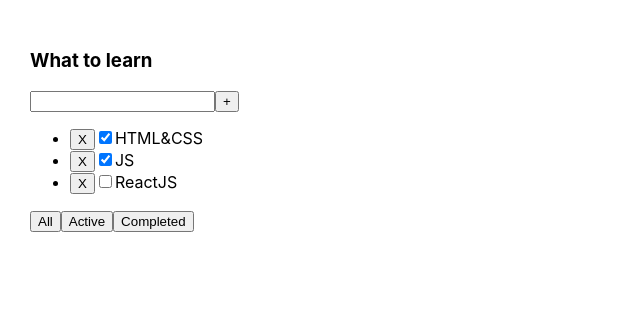
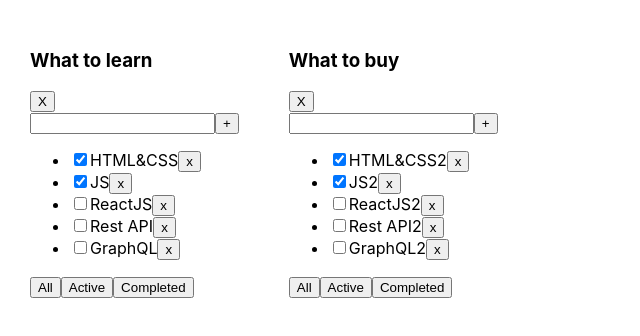
Before and after one commit to gdezpd/todolist-ts-1, a React (Create React App) app: page / in a window 1280 px wide. Shown: the top 336 px of the page, without its empty margins (0-640 px from the left). Built offline with nearby package versions, Linux system fonts and the light colour scheme.

Commit message:
lessons 5

```diff
--- a/src/App.tsx
+++ b/src/App.tsx
@@ -3,57 +3,94 @@ import './App.css';
 import {Todolist} from './Todolist';
 import {v1} from 'uuid';
 
-export type filterType = 'All' | 'Active' | 'Completed'
-
-type TaskType = {
-    id: string
-    title: string
-    isDone: boolean
+export type FilterValuesType = "all" | "active" | "completed";
+export type TodolistsType = {
+    id: string,
+    title: string,
+    filter: FilterValuesType
 }
 
 function App() {
 
-    const [tasks, setTask] = useState([
-        {id: v1(), title: "HTML&CSS", isDone: true},
-        {id: v1(), title: "JS", isDone: true},
-        {id: v1(), title: "ReactJS", isDone: false}
-    ]);
+    let todolistID1 = v1();
+    let todolistID2 = v1();
 
-    const removeTasks = (tasksID: string) => {
-        setTask(tasks.filter(f => f.id !== tasksID))
+    let [tasks, setTasks] = useState({
+        [todolistID1]: [
+            {id: v1(), title: "HTML&CSS", isDone: true},
+            {id: v1(), title: "JS", isDone: true},
+            {id: v1(), title: "ReactJS", isDone: false},
+            {id: v1(), title: "Rest API", isDone: false},
+            {id: v1(), title: "GraphQL", isDone: false},
+        ],
+        [todolistID2]: [
+            {id: v1(), title: "HTML&CSS2", isDone: true},
+            {id: v1(), title: "JS2", isDone: true},
+            {id: v1(), title: "ReactJS2", isDone: false},
+            {id: v1(), title: "Rest API2", isDone: false},
+            {id: v1(), title: "GraphQL2", isDone: false},
+        ]
+    });
+
+    let [todolists, setTodolists] = useState<Array<TodolistsType>>([
+        {id: todolistID1, title: 'What to learn', filter: 'all'},
+        {id: todolistID2, title: 'What to buy', filter: 'all'},
+    ])
+
+    function removeTask(todolistsID: string, id: string) {
+        setTasks({...tasks, [todolistsID]: tasks[todolistsID].filter(f => f.id !== id)})
+        // let filteredTasks = tasks.filter(t => t.id != id);
+        // setTasks(filteredTasks);
     }
 
-    const addTask = (title: string) => {
-        const newTask: TaskType = {id: v1(), title: title, isDone: false}
-        const updatedTask: Array<TaskType> = [newTask, ...tasks]
-        setTask(updatedTask)
+    function addTask(todolistsID: string, title: string) {
+        let newTask = {id: v1(), title: title, isDone: false};
+        setTasks({...tasks, [todolistsID]: [newTask, ...tasks[todolistsID]]})
+        // let newTasks = [task, ...tasks];
+        // setTasks(newTasks);
     }
 
-    const [filter, setFilter] = useState<filterType>("All")
+    function changeStatus(todolistsID: string, taskId: string, isDone: boolean) {
+        setTasks({...tasks, [todolistsID]: tasks[todolistsID].map(m => m.id === taskId ? {...m, isDone} : m)})
 
-    let filteredT = tasks
-
-    if (filter === "Active") {
-        filteredT = tasks.filter(f => !f.isDone)
-    }
-    if (filter === "Completed") {
-        filteredT = tasks.filter(f => f.isDone)
     }
 
-    const filteredTasks = (filterValue: filterType) => {
-        setFilter(filterValue)
-        return console.log(filterValue)
+    function changeFilter(todolistsID: string, value: FilterValuesType) {
+        setTodolists(todolists.map((m) => m.id === todolistsID ? {...m, filter: value} : m));
+    }
+
+    function removeTodo(todolistID: string) {
+        setTodolists(todolists.filter(f => f.id !== todolistID))
+        delete tasks[todolistID]
+        setTasks({...tasks})
     }
 
     return (
         <div className="App">
-            <Todolist
-                title="What to learn"
-                tasks={filteredT}
-                removeTasks={removeTasks}
-                filteredTasks={filteredTasks}
-                addTask={addTask}
-            />
+            {todolists.map((tl, i) => {
+                let tasksForTodolist = tasks[tl.id];
+                if (tl.filter === "active") {
+                    tasksForTodolist = tasks[tl.id].filter(t => t.isDone === false);
+                }
+                if (tl.filter === "completed") {
+                    tasksForTodolist = tasks[tl.id].filter(t => t.isDone === true);
+                }
+                return (
+                    <Todolist
+                        key={i}
+                        todolistsID={tl.id}
+                        title={tl.title}
+                        tasks={tasksForTodolist}
+                        removeTask={removeTask}
+                        changeFilter={changeFilter}
+                        addTask={addTask}
+                        changeTaskStatus={changeStatus}
+                        filter={tl.filter}
+                        removeTodo={removeTodo}
+                    />
+                )
+            })}
+
         </div>
     );
 }
--- /dev/null
+++ b/src/Todolist.module.css
@@ -0,0 +1,3 @@
+.true {
+    opacity: 0.5;
+}
--- a/src/Todolist.tsx
+++ b/src/Todolist.tsx
@@ -1,5 +1,5 @@
-import React, {useState, KeyboardEvent, ChangeEvent} from 'react';
-import {filterType} from "./App";
+import React, {ChangeEvent, KeyboardEvent, useState} from 'react';
+import {FilterValuesType} from './App';
 
 type TaskType = {
     id: string
@@ -8,68 +8,84 @@ type TaskType = {
 }
 
 type PropsType = {
+    todolistsID:string
     title: string
     tasks: Array<TaskType>
-    removeTasks: (tasksID: string) => void
-    filteredTasks: (filterValue: filterType) => void
-    addTask: (title: string) => void
+    removeTask: (todolistsID: string, taskId: string) => void
+    changeFilter: (todolistsID: string, value: FilterValuesType) => void
+    addTask: (todolistsID: string, title: string) => void
+    changeTaskStatus: (todolistsID: string, taskId: string, isDone: boolean) => void
+    filter: FilterValuesType
+    removeTodo:(todolistsID: string)=>void
 }
-
 
 export function Todolist(props: PropsType) {
 
-    const [title, setTitle] = useState<string>('')
+    let [title, setTitle] = useState("")
+    let [error, setError] = useState<string | null>(null)
 
-    const onClickAddTask = () => {
-        props.addTask(title)
-        setTitle('')
+    const addTask = () => {
+        if (title.trim() !== "") {
+            props.addTask(props.todolistsID, title.trim());
+            setTitle("");
+        } else {
+            setError("Title is required");
+        }
     }
+    const onChangeHandler = (e: ChangeEvent<HTMLInputElement>) => {
+        setTitle(e.currentTarget.value)
+    }
+    const onKeyPressHandler = (e: KeyboardEvent<HTMLInputElement>) => {
+        setError(null);
+        if (e.charCode === 13) {
+            addTask();
+        }
+    }
+    const onAllClickHandler = () => props.changeFilter(props.todolistsID, "all")
+    const onActiveClickHandler = () => props.changeFilter(props.todolistsID, "active")
+    const onCompletedClickHandler = () => props.changeFilter(props.todolistsID, "completed")
 
-    const onKeyPressAddTask = (e: KeyboardEvent<HTMLInputElement>) => {
-        // if(e.key === 'Enter'){
-        //     onClickAddTask()
-        // }
-        e.key === 'Enter' && onClickAddTask()
-    }
-
-    const setAllFilter = () => props.filteredTasks('All')
-    const setActiveFilter = () => props.filteredTasks('Active')
-    const setCompletedFilter = () => props.filteredTasks('Completed')
-    const onChangeSetTitle = (e: ChangeEvent<HTMLInputElement>) => setTitle(e.currentTarget.value)
-
-    const onClickRemoveTask = (e: React.SyntheticEvent<HTMLButtonElement>) => {
-        const {currentTarget: {dataset: {id}}} = e
-        if (id) {
-            props.removeTasks(id)
-        }
+    const onClickHundlerRemoveTodoList= () => {
+        props.removeTodo(props.todolistsID )
     }
 
     return <div>
         <h3>{props.title}</h3>
+        <button onClick={onClickHundlerRemoveTodoList}>X</button>
         <div>
-            <input
-                value={title}
-                onChange={onChangeSetTitle}
-                onKeyPress={onKeyPressAddTask}
+            <input value={title}
+                   onChange={onChangeHandler}
+                   onKeyPress={onKeyPressHandler}
+                   className={error ? "error" : ""}
             />
-            <button onClick={onClickAddTask}>+</button>
+            <button onClick={addTask}>+</button>
+            {error && <div className="error-message">{error}</div>}
         </div>
         <ul>
-            {props.tasks.map((m) => {
-                return (
-                    <li key={m.id}>
-                        <button data-id={m.id} onClick={onClickRemoveTask}>X</button>
-                        <input type="checkbox" checked={m.isDone}/>
-                        <span>{m.title}</span>
+            {
+                props.tasks.map(t => {
+                    const onClickHandler = () => props.removeTask(props.todolistsID,t.id)
+                    const onChangeHandler = (e: ChangeEvent<HTMLInputElement>) => {
+                        props.changeTaskStatus(props.todolistsID, t.id, e.currentTarget.checked);
+                    }
+
+                    return <li key={t.id} className={t.isDone ? "is-done" : ""}>
+                        <input type="checkbox"
+                               onChange={onChangeHandler}
+                               checked={t.isDone}/>
+                        <span>{t.title}</span>
+                        <button onClick={onClickHandler}>x</button>
                     </li>
-                )
-            })}
-
+                })
+            }
         </ul>
         <div>
-            <button onClick={setAllFilter}>All</button>
-            <button onClick={setActiveFilter}>Active</button>
-            <button onClick={setCompletedFilter}>Completed</button>
+            <button className={props.filter === 'all' ? "active-filter" : ""}
+                    onClick={onAllClickHandler}>All</button>
+            <button className={props.filter === 'active' ? "active-filter" : ""}
+                    onClick={onActiveClickHandler}>Active</button>
+            <button className={props.filter === 'completed' ? "active-filter" : ""}
+                    onClick={onCompletedClickHandler}>Completed</button>
         </div>
     </div>
 }
```
